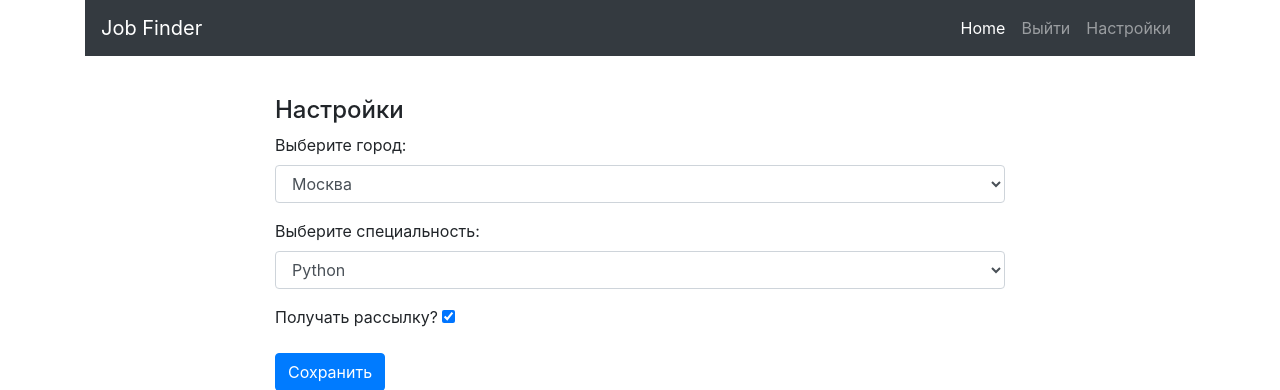
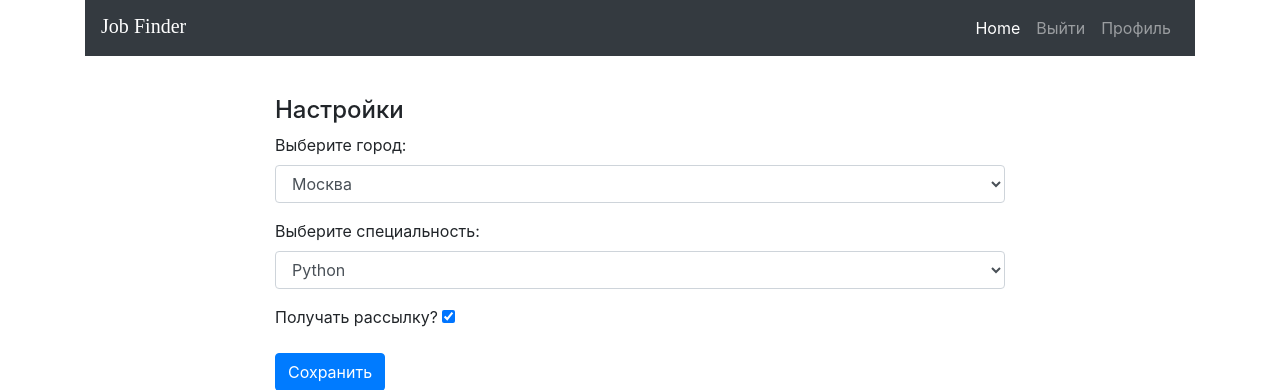
Before and after one commit to dbv111m/scraping_service, a Django app: page /accounts/update/ in a window 1280 px wide. Shown: the top 390 px of the page. Run offline with Django 3.2, Linux system fonts and the light colour scheme; a user stored in the database is signed in; data comes from the database, SQL or seed files in the repository; both versions use the stored data as it was after the commit; some libraries are stand-ins or nearby versions.

Commit message:
Применение своего стиля к логотипу

```diff
--- a/src/accounts/templates/accounts/update.html
+++ b/src/accounts/templates/accounts/update.html
@@ -1,6 +1,6 @@
 {% extends "base.html" %}
 
-{% block title %} Register {% endblock %}
+{% block title %} Профиль {% endblock %}
 
 {% block content %}
 
--- a/src/scraping/utils.py
+++ b/src/scraping/utils.py
@@ -1,3 +1,5 @@
+# Вот такая запись u'а': u'a'  , говорит python-интерпретатору, сохранять строки в unicode. Т.е. буква u перед строкой - это "указатель" , что эта строка определена в кодировке utf-8
+
 cyrillic_letters = {
         u'а': u'a',
         u'б': u'b',
--- /dev/null
+++ b/src/static/css/main.css
@@ -0,0 +1,8 @@
+@font-face {
+    font-family: Khmer;
+    src: url(../fonts/Khmer.ttf);
+}
+#brand {
+    font-family: Khmer;
+    color: #FFF;
+}
--- a/src/templates/base.html
+++ b/src/templates/base.html
@@ -6,17 +6,28 @@
     <meta charset="utf-8">
     <meta name="viewport" content="width=device-width, initial-scale=1, shrink-to-fit=no">
 
-    <link rel="icon" href="{% static 'favicon.ico' %} ">
-    <!-- Bootstrap CSS -->
-    <link rel="stylesheet" href="https://stackpath.bootstrapcdn.com/bootstrap/4.4.1/css/bootstrap.min.css"
+<!--Подключаем favicon    -->
+      <link rel="icon" href="{% static 'favicon.ico' %} ">
+
+<!--      Инструкция с  сайта favicon.io-->
+        <!--<link rel="apple-touch-icon" sizes="180x180" href="/apple-touch-icon.png">-->
+        <!--<link rel="icon" type="image/png" sizes="32x32" href="/favicon-32x32.png">-->
+        <!--<link rel="icon" type="image/png" sizes="16x16" href="/favicon-16x16.png">-->
+        <!--<link rel="manifest" href="/site.webmanifest">-->
+
+      <!-- Bootstrap CSS -->
+      <link rel="stylesheet" href="https://stackpath.bootstrapcdn.com/bootstrap/4.4.1/css/bootstrap.min.css"
           integrity="sha384-Vkoo8x4CGsO3+Hhxv8T/Q5PaXtkKtu6ug5TOeNV6gBiFeWPGFN9MuhOf23Q9Ifjh" crossorigin="anonymous">
+
+      <!-- Свой CSS -->
+      <link rel="stylesheet" href="{% static 'css/main.css' %} ">
 
     <title>{% block title %}Сервис по поиску вакансий{% endblock %}</title>
   </head>
   <body>
   <div class="container">
       <nav class="navbar navbar-expand-lg navbar-dark bg-dark">
-      <a class="navbar-brand" href="{% url 'home' %}">Job Finder</a>
+      <a class="navbar-brand" href="{% url 'home' %}" id="brand">Job Finder</a>
       <button class="navbar-toggler" type="button" data-toggle="collapse" data-target="#navbarNav"
               aria-controls="navbarNav" aria-expanded="false" aria-label="Toggle navigation">
         <span class="navbar-toggler-icon"></span>
@@ -33,7 +44,7 @@
               <a class="nav-link" href="{% url 'accounts:logout' %} ">Выйти</a>
             </li>
             <li class="nav-item">
-              <a class="nav-link" href="{% url 'accounts:update' %} ">Настройки</a>
+              <a class="nav-link" href="{% url 'accounts:update' %} ">Профиль</a>
             </li>
           {% else %}
             <li class="nav-item">
```
Also changed, not shown: src/db.sqlite3, src/static/fonts/Khmer.ttf (added), src/static/fonts/WendyOne-Regular.ttf (added).
